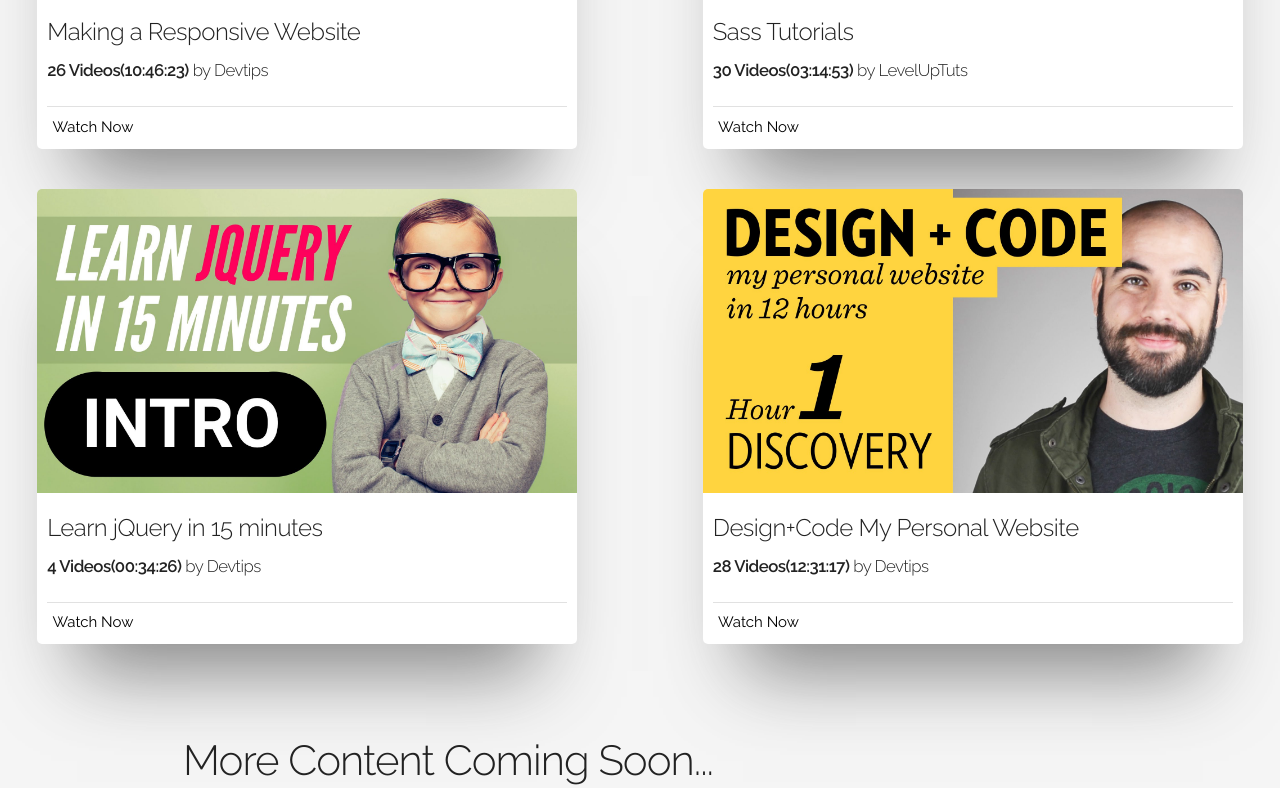
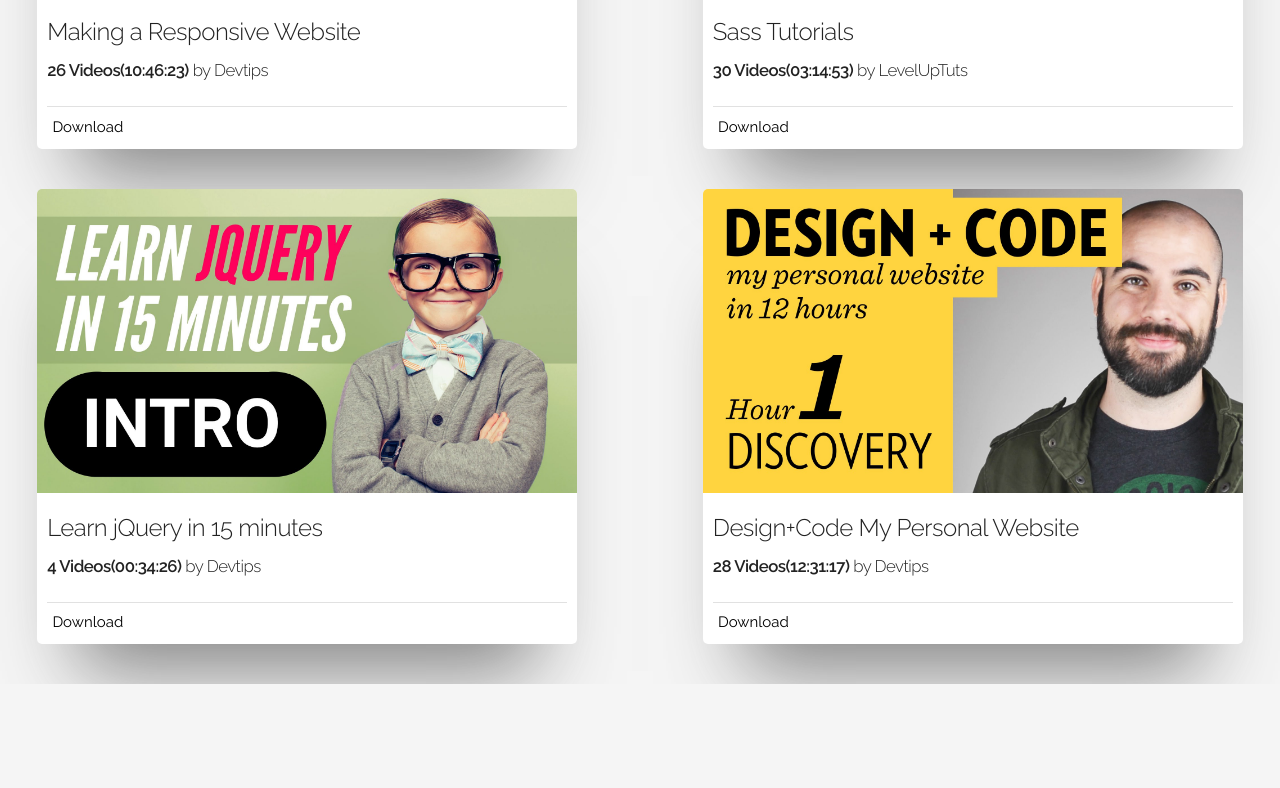
Before and after one commit to Utkarshbhimte/Card-Design-1, a plain HTML site: page index.html in a window 1280 px wide. Shown: the part 446-1234 px from the top of the page. After the commit the page ends 1130 px from the top, so only its background shows below. Drawn offline with Linux system fonts and the light colour scheme.

Commit message:
Revert "Linked them to YouTube for now."
This reverts commit e0c593deb7b4617e118e7788081324a7b9bb0819.

```diff
--- a/index.html
+++ b/index.html
@@ -37,7 +37,7 @@
                <div class="content">
                   <h5>Making a Responsive Website<br><span><strong>26 Videos(10:46:23)</strong> by Devtips</span></h5>
                   <hr>
-                  <a href="https://www.youtube.com/watch?v=T6jKLsxbFg4&list=PLqGj3iMvMa4KQZUkRjfwMmTq_f1fbxerI">Watch Now</a>
+                  <a href="#">Download</a>
                </div>
             </div>
          </div>
@@ -49,7 +49,7 @@
                <div class="content">
                   <h5>Sass Tutorials<br><span><strong>30 Videos(03:14:53)</strong> by LevelUpTuts</span></h5>
                   <hr>
-                  <a href="https://www.youtube.com/watch?v=fbVD32w1oTo&list=PL2CB1F80266E986EA">Watch Now</a>
+                  <a href="#">Download</a>
                </div>
             </div>
          </div>
@@ -63,7 +63,7 @@
                <div class="content">
                   <h5>Learn jQuery in 15 minutes<br><span><strong>4 Videos(00:34:26)</strong> by Devtips</span></h5>
                   <hr>
-                  <a href="https://www.youtube.com/watch?v=Pt49y1gm0jw&list=PLqGj3iMvMa4KOekRWjjajinzlRK879Ksn">Watch Now</a>
+                  <a href="#">Download</a>
                </div>
             </div>
          </div>
@@ -75,14 +75,12 @@
                <div class="content">
                   <h5>Design+Code My Personal Website<br><span><strong>28 Videos(12:31:17)</strong> by Devtips</span></h5>
                   <hr>
-                  <a href="https://www.youtube.com/watch?v=sJhhLvW-Xvg&list=PLqGj3iMvMa4KeBN2krBtcO3U90_7SOl-A">Watch Now</a>
+                  <a href="#">Download</a>
                </div>
             </div>
          </div>
    </div>
 </div>
 
-<div id="nav" style="margin-bottom: 3em;"><h2>More Content Coming Soon...</h2></div>
-
    </body>
 </html>
```
